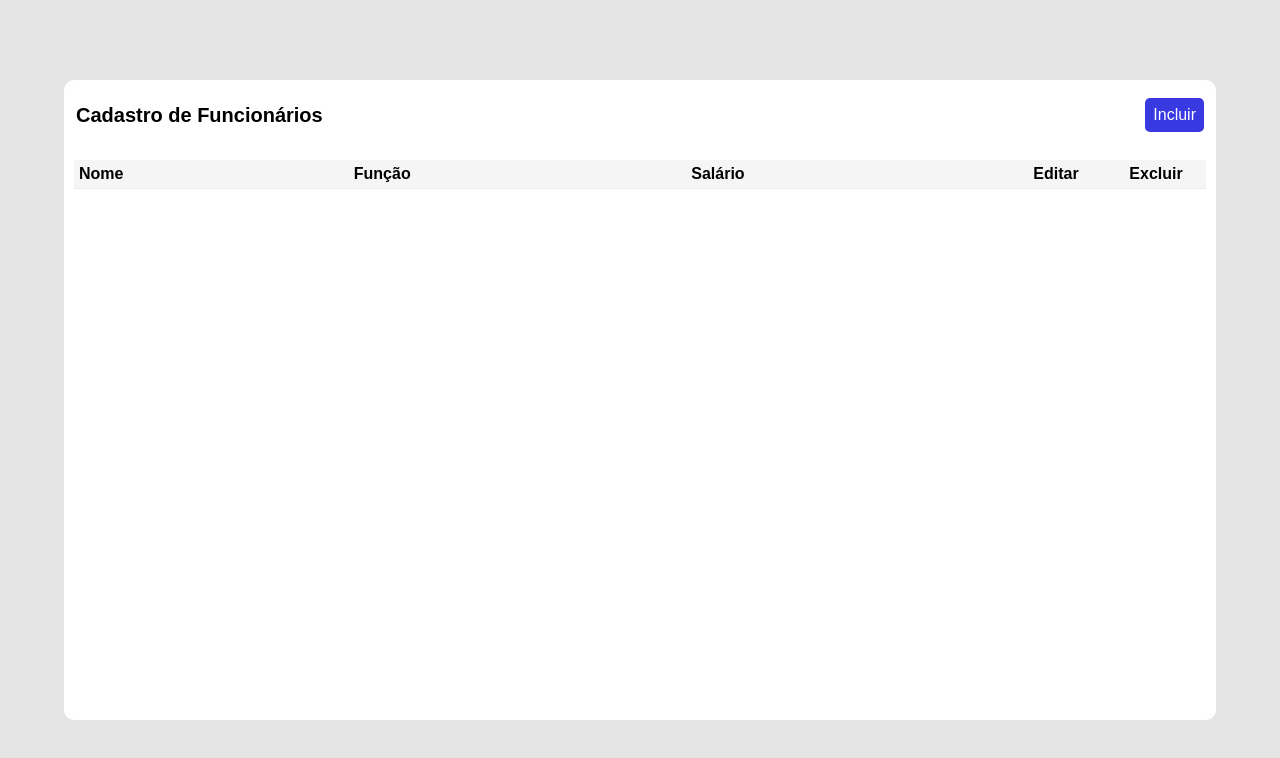
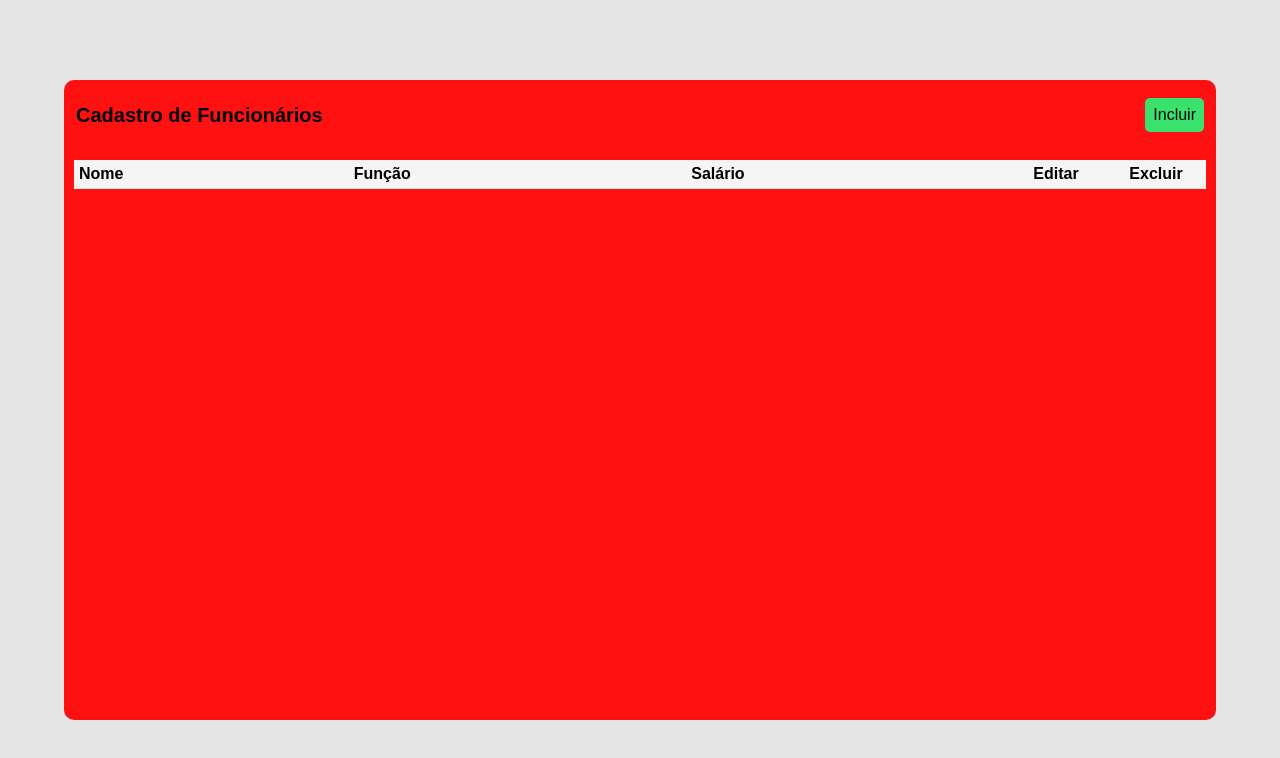
Before and after one commit to eduk5r118/eduardo-QTS, a plain HTML site: page 2o_bimestre/index.html in a window 1280 px wide. Drawn offline with nearby package versions, Linux system fonts and the light colour scheme; no server answers.

Commit message:
progredindo

```diff
--- a/2o_bimestre/style.css
+++ b/2o_bimestre/style.css
@@ -24,7 +24,7 @@ button {
   width: 90%;
   height: 80%;
   border-radius: 10px;
-  background: white;
+  background: rgb(255, 17, 17);
 }
 
 .header {
@@ -48,8 +48,8 @@ button {
   border-radius: 5px;
   border: none;
 
-  color: white;
-  background-color: rgb(57, 57, 226);
+  color: rgb(0, 0, 0);
+  background-color: rgb(57, 226, 108);
 }
 
 .divTable {
```
